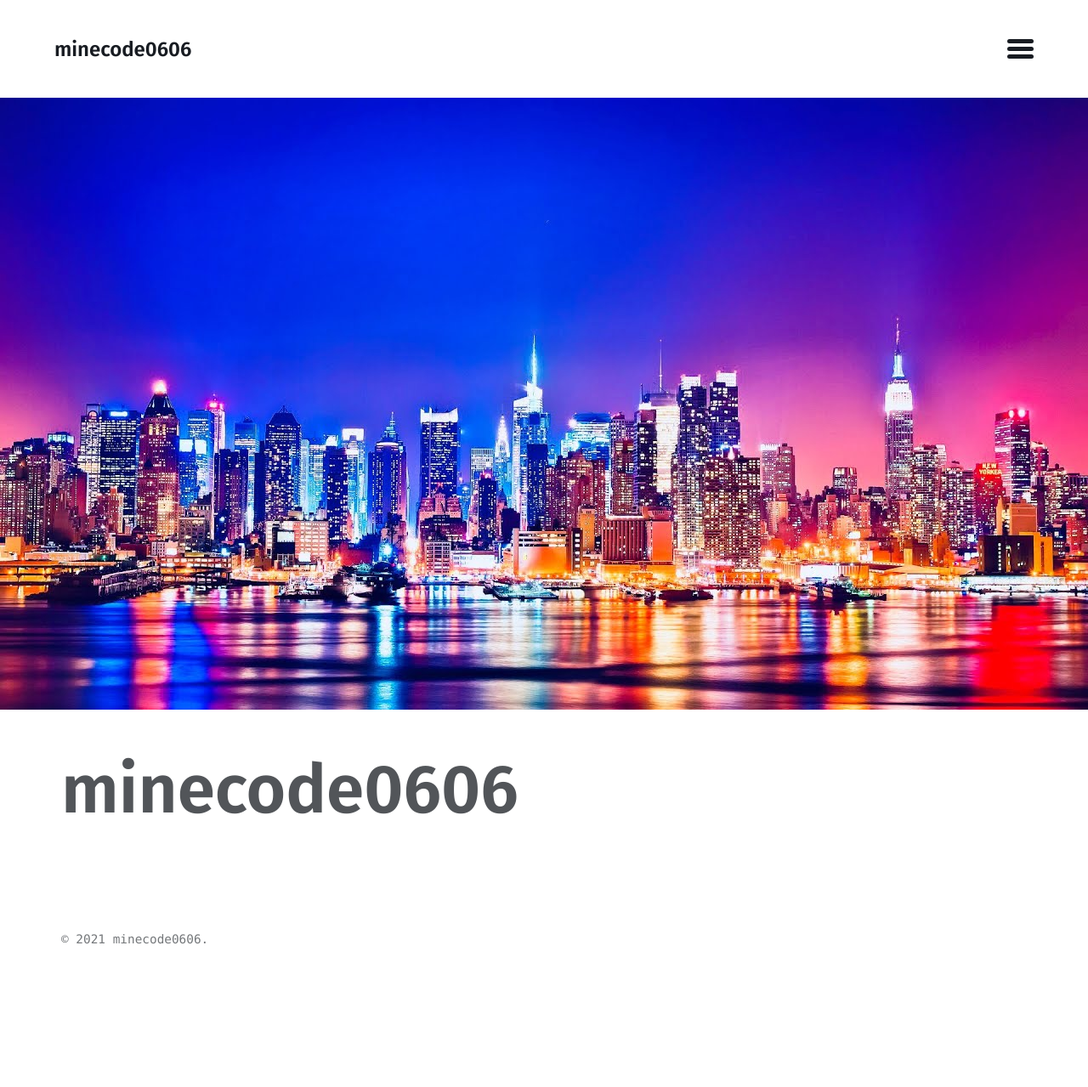
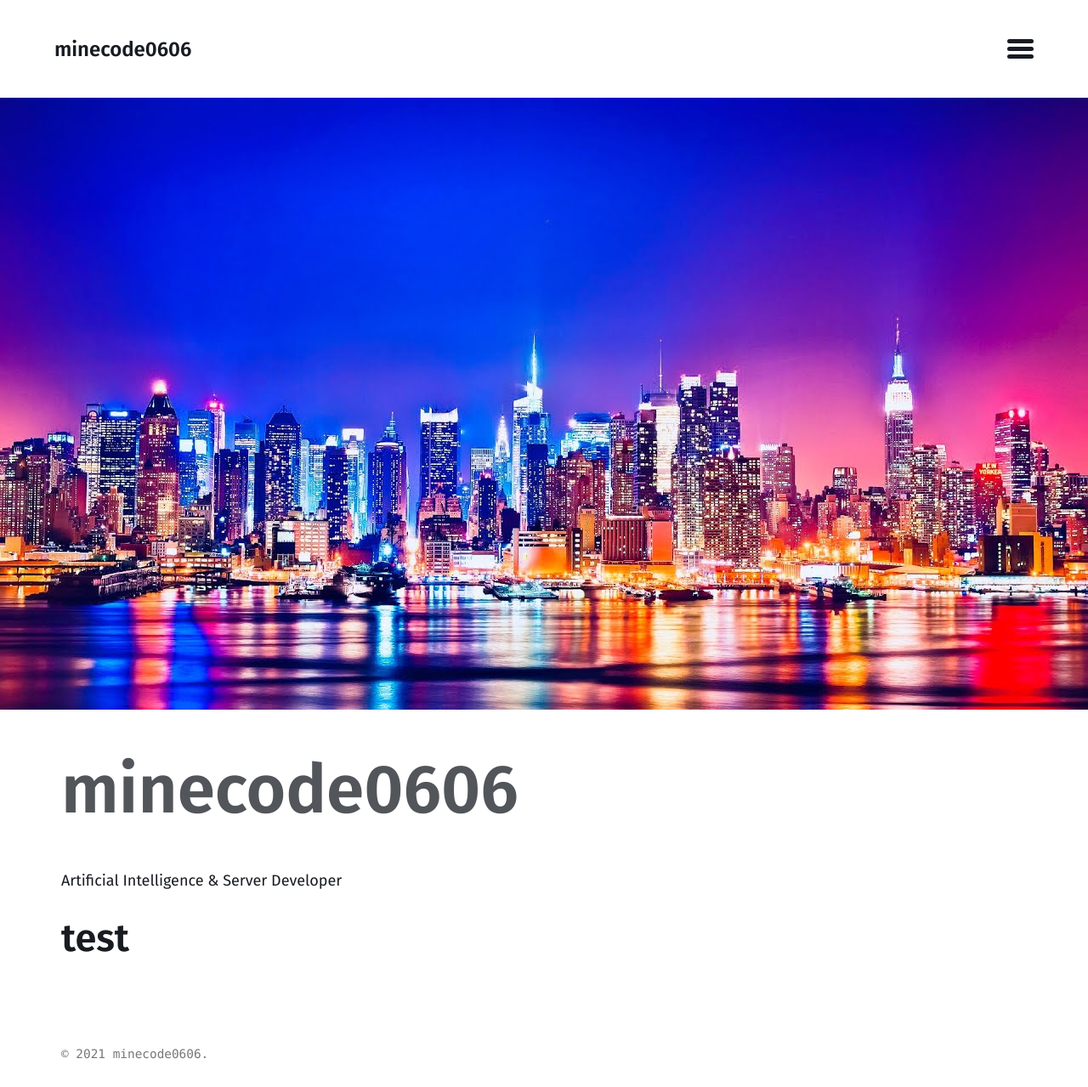
Before and after one commit to mmistakes/jekyll-theme-basically-basic, a Jekyll site: the page built from index.md, in a window 1280 px wide. Shown: the whole page at 85% size. Built offline with Jekyll 4.4.1, drawn with Linux system fonts in a browser that asks for light colours; before the commit the page ends 1144 px from its top, so only the background shows below that.

Commit message:
add introduction

```diff
--- a/index.md
+++ b/index.md
@@ -2,3 +2,6 @@
 layout: home
 image : /assets/images/view.jpeg
 ---
+Artificial Intelligence & Server Developer
+
+# test
```
